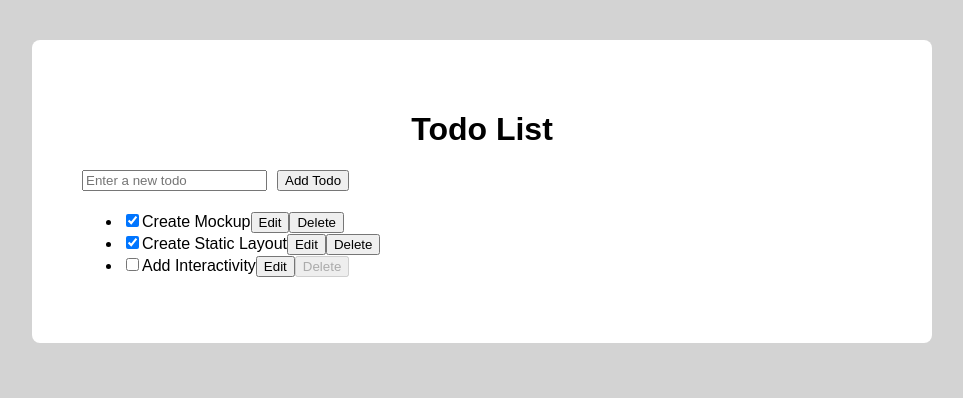
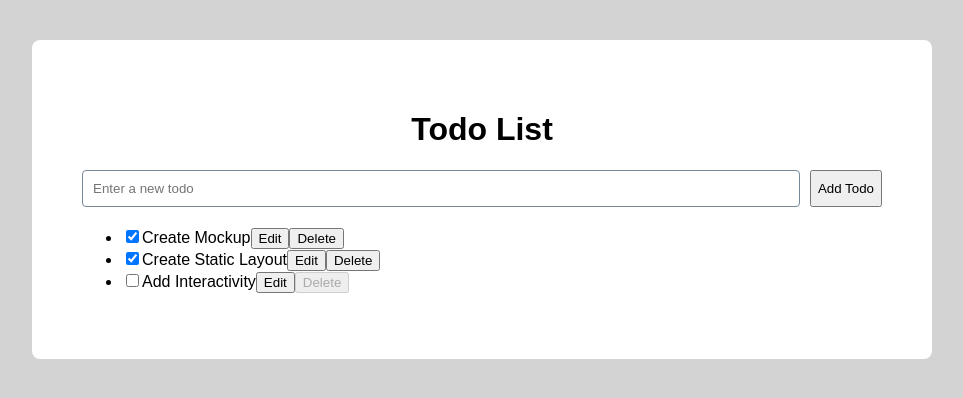
Before and after one commit to SoftwareEngineeringInnovator/R-ALAB-320H_9_1-Building_a_Todo_List, a React (Vite) app: page / in a window 1280 px wide. Shown: the top 398 px of the page, without its empty margins (158-1121 px from the left). Built offline with nearby package versions, Linux system fonts and the light colour scheme.

Commit message:
add style to the text input in the to do list

```diff
--- a/src/App.css
+++ b/src/App.css
@@ -22,3 +22,10 @@ form {
   gap: 10px;
   margin-bottom: 20px;
 }
+
+input[type="text"] {
+  flex: 1;
+  padding: 10px;
+  border: 1px solid lightslategray;
+  border-radius: 4px;
+}
```
